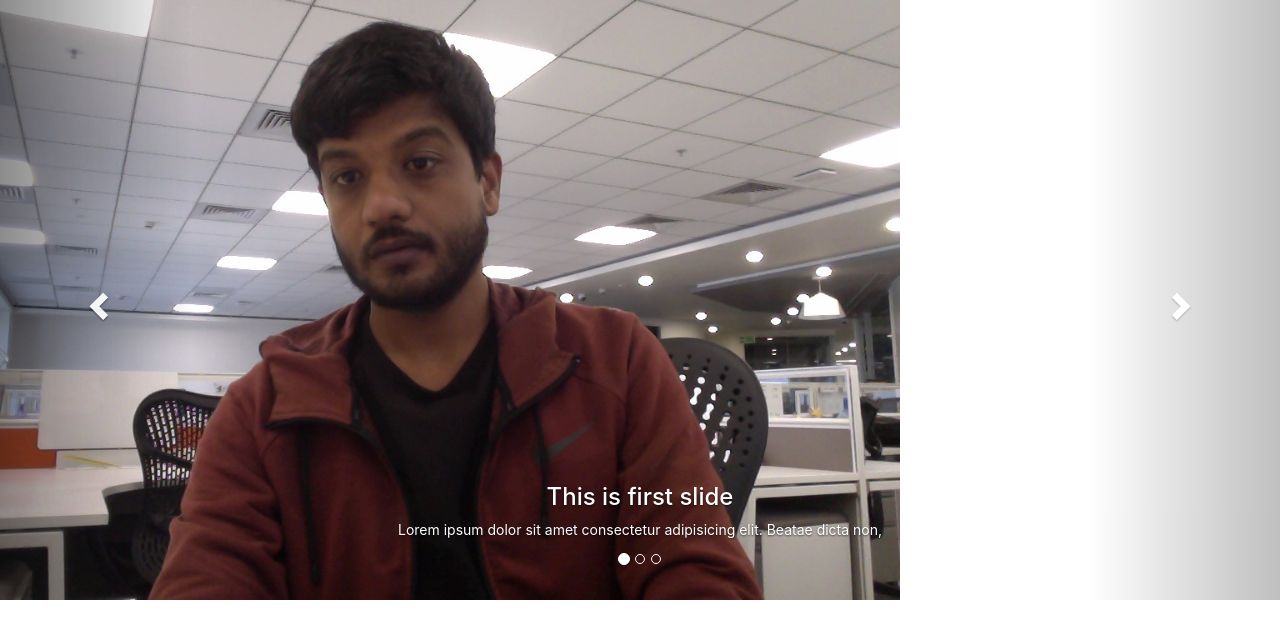
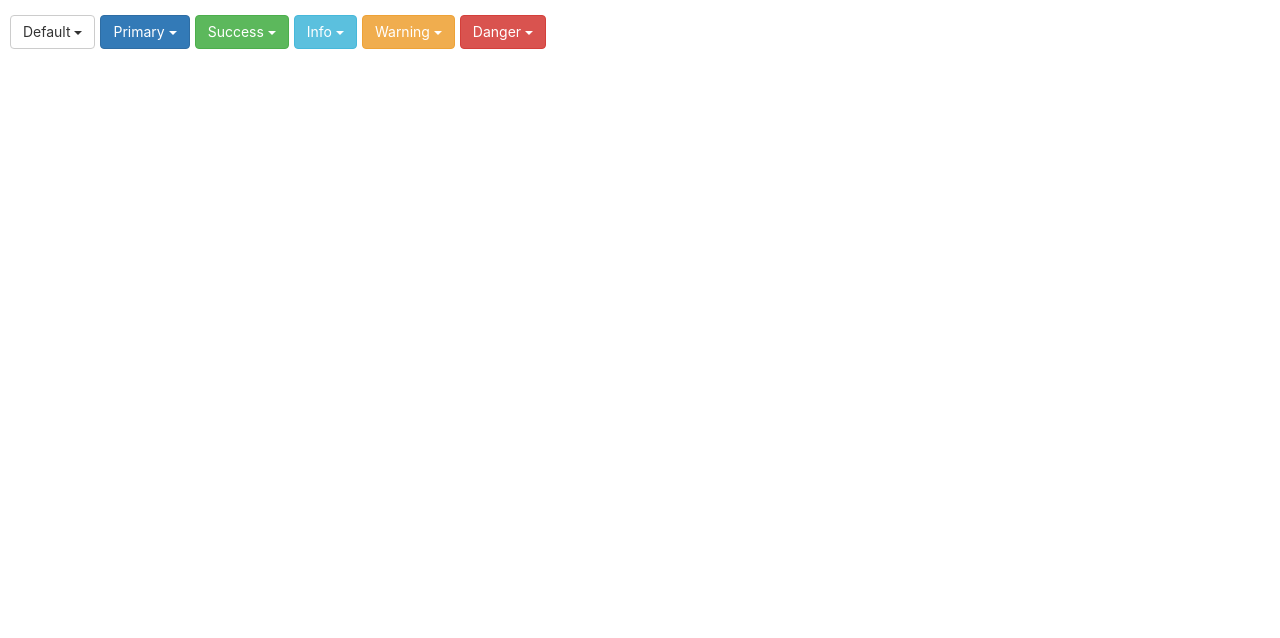
Before and after one commit to kamransid/React-Bootstrap, a React (Create React App) app: page / in a window 1280 px wide. Shown: the top 638 px of the page. Built offline with nearby package versions, Linux system fonts and the light colour scheme.

Commit message:
Adding space around and some MenuItem in dropdown

```diff
--- /dev/null
+++ b/src/DropDown.jsx
@@ -0,0 +1,44 @@
+import React from 'react'
+import {DropdownButton, MenuItem, ButtonToolbar} from 'react-bootstrap'
+
+
+const Buttons = ['Default', 'Primary', 'Success', 'Info', 'Warning', 'Danger']
+
+class DropDown extends React.Component{
+
+    constructor(props, context){
+        super(props, context)
+        this.state = {
+            visible : true
+        }
+    }
+    handle(item,i){
+        return (
+            <DropdownButton
+               bsStyle={item.toLowerCase()}
+               title = {item}
+               key = {i}
+               id = {`dropdown basic ${i}`}
+            >
+            <MenuItem eventKey='1'>Action</MenuItem>
+            <MenuItem eventKey='1'>Action</MenuItem>
+            <MenuItem eventKey='1'>Action</MenuItem>
+            <MenuItem eventKey='1'>Action</MenuItem>
+
+            </DropdownButton>
+        )
+    }
+    render(){
+        const style = {
+            marginTop : '15px',
+            marginLeft: '5px'
+        }
+        return(
+           <ButtonToolbar style = {style}>
+               {Buttons.map(this.handle)}
+           </ButtonToolbar>
+        )
+    }
+}
+
+export default DropDown
--- a/src/index.js
+++ b/src/index.js
@@ -7,7 +7,8 @@ import './index.css';
 //import App from './Button'
 // import App from './Breadcrumbs'
 // import App from './ButtonGroup'
-import App from './Carousels'
+// import App from './Carousels'
+import App from './DropDown'
 import * as serviceWorker from './serviceWorker';
 
 ReactDOM.render(<App />, document.getElementById('root'));
```
